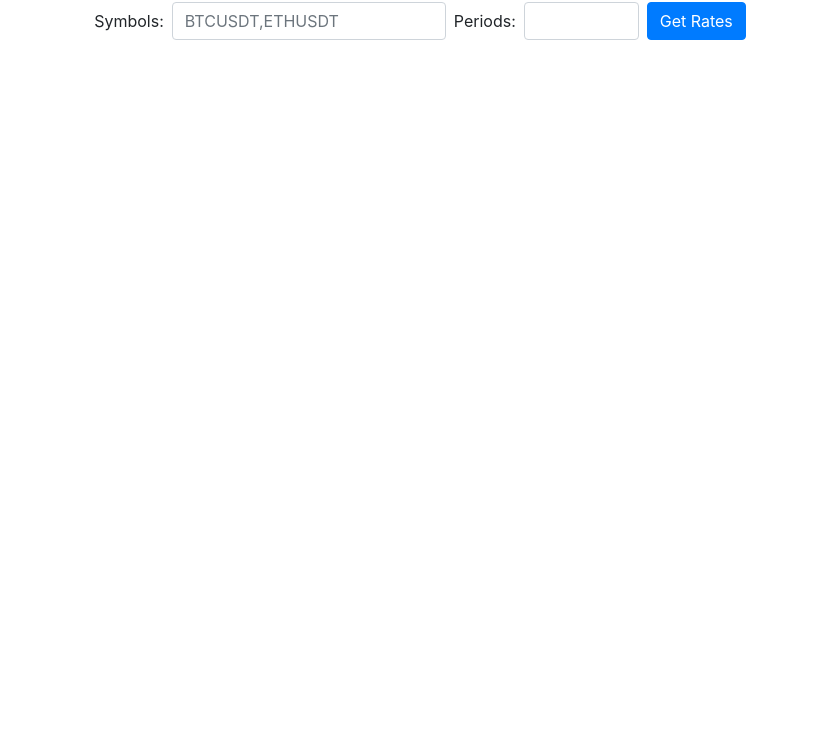
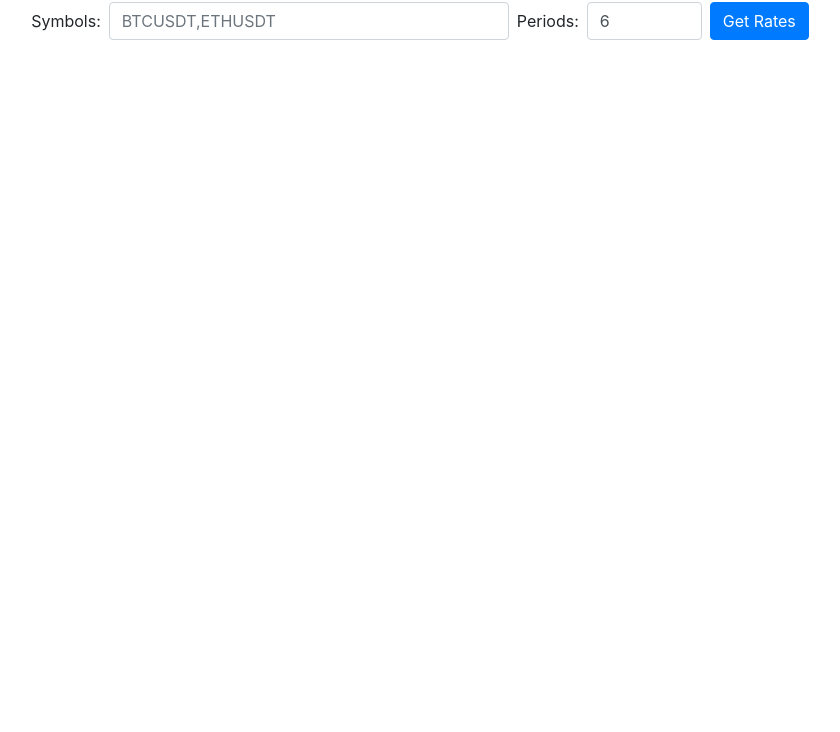
Before and after one commit to EnjoyFX/Crypto_Rates, a plain HTML site: page index.html in a window 1280 px wide. Shown: the part 68-800 px from the top of the page, without its empty margins (220-1060 px from the left). Drawn offline with nearby package versions, Linux system fonts and the light colour scheme.

Commit message:
updates in view and defaults for periods

```diff
--- a/index.html
+++ b/index.html
@@ -14,20 +14,25 @@
             width: 100%;
             height: 600px;
         }
+        .wide-input .form-control {
+            width: 400px; /* або інше потрібне значення */
+        }
     </style>
 </head>
 <body>
     <div class="container d-flex flex-column align-items-center">
         <h2 class="mt-4">Crypto Exchange Rates</h2>
         <form id="rateForm" class="form-inline mb-4 justify-content-center">
-            <div class="form-group mr-2">
+            <div class="form-group mr-2 wide-input">
                 <label for="symbols" class="mr-2">Symbols:</label>
                 <input type="text" id="symbols" name="symbols" class="form-control" placeholder="BTCUSDT,ETHUSDT"
-                data-toggle="tooltip" title="Comma separated pairs">
+                       data-toggle="tooltip" title="Comma separated pairs" style="text-transform: uppercase;"
+                       oninput="this.value = this.value.toUpperCase();">
             </div>
             <div class="form-group mr-2">
                 <label for="periods" class="mr-2">Periods:</label>
-                <input type="number" id="periods" name="periods" class="form-control" min="1" max="100">
+                <input type="number" id="periods" name="periods" class="form-control" min="1" max="500" value="6"
+                 data-toggle="tooltip" title="How many periods to the past needed (each period - 10 mins)">
             </div>
             <button type="submit" class="btn btn-primary">Get Rates</button>
         </form>
```
